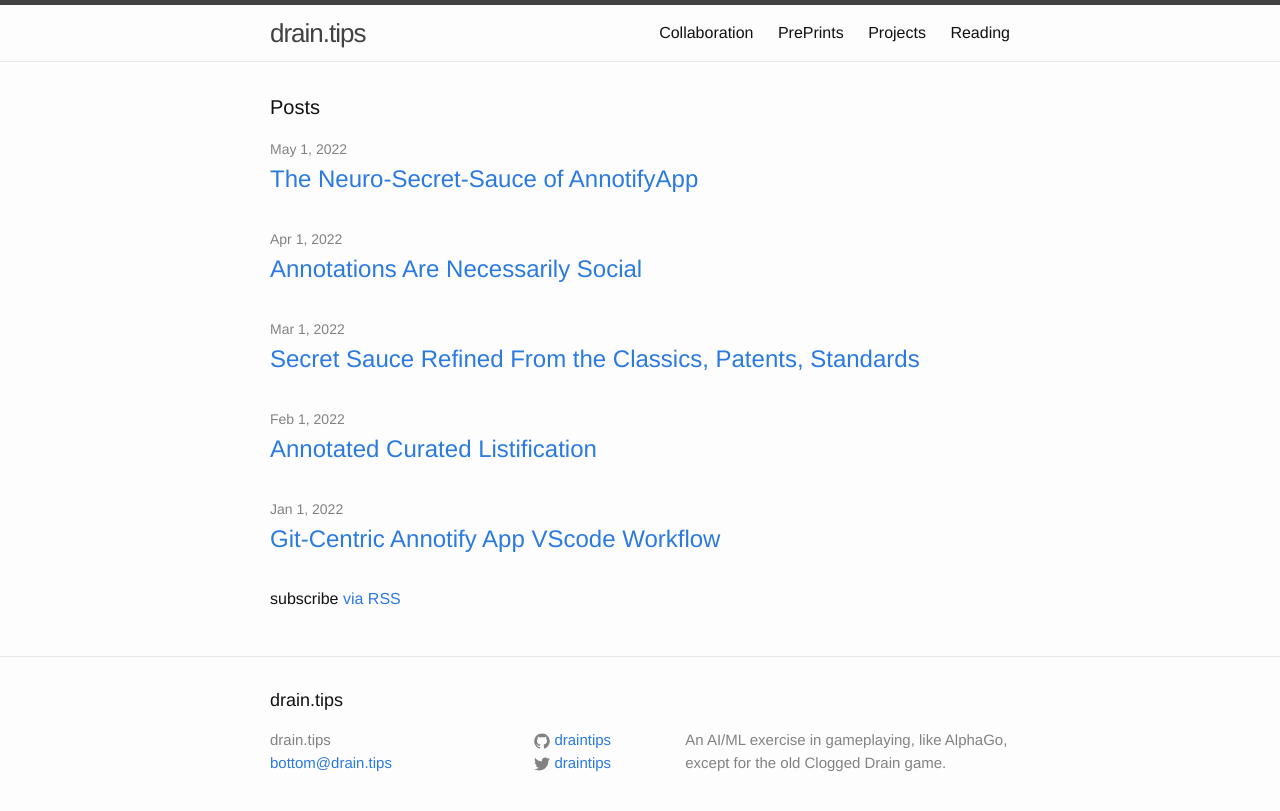
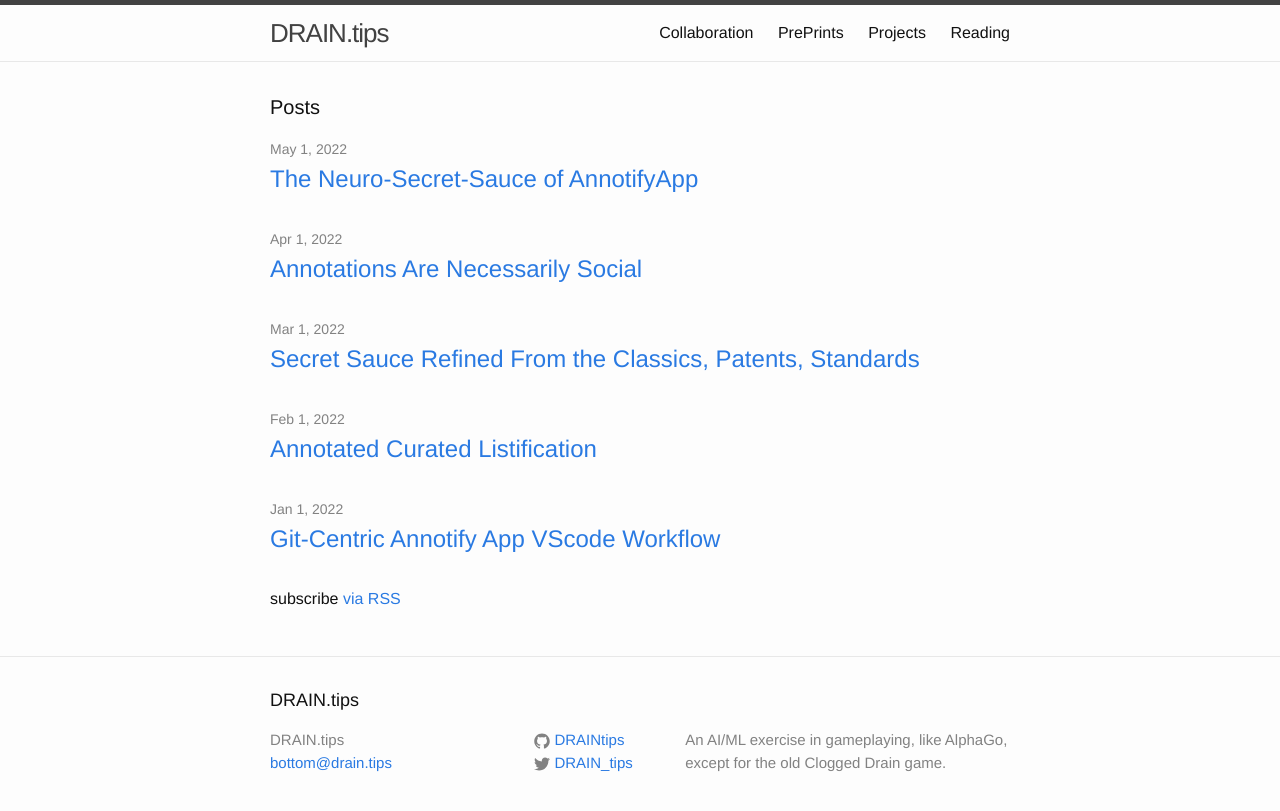
Before and after one commit to draintips/.github, a Jekyll site: the page built from index.html, in a window 1280 px wide. Shown: the top 811 px of the page. Built offline with Jekyll 4.4.1, drawn with Linux system fonts in a browser that asks for light colours.

Commit message:
DRAIN_tips

```diff
--- a/_config.yml
+++ b/_config.yml
@@ -1,9 +1,9 @@
 # Site settings
-title: drain.tips
+title: DRAIN.tips
 email: bottom@drain.tips
 description: An AI/ML exercise in gameplaying, like AlphaGo, except for the old Clogged Drain game.
-twitter_username: draintips
-github_username:  draintips
+twitter_username: DRAIN_tips
+github_username:  DRAINtips
 
 # Build settings
 markdown: kramdown
```
